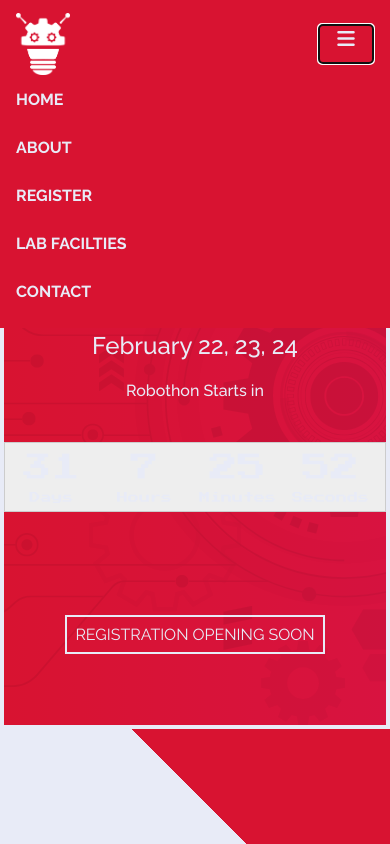
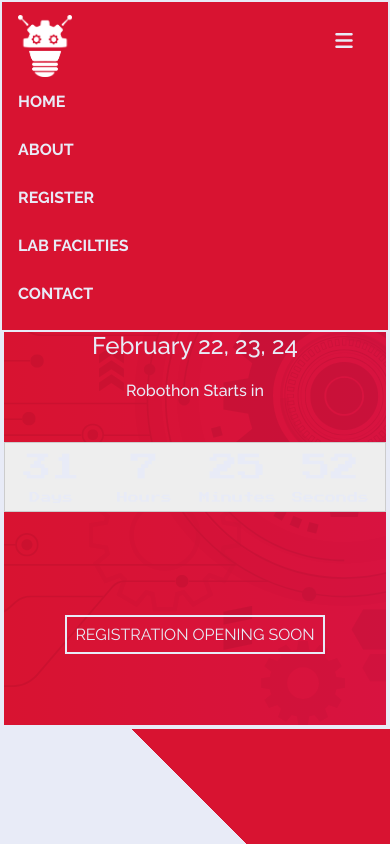
Before and after one commit to lallenfrancisl/robothon_5.0, a plain HTML site: page index.html in a window 390 px wide. Both pictures are taken after a click on the button "Toggle navigation". Shown: the top 844 px of the page. Drawn offline with Linux system fonts and the light colour scheme.

Commit message:
add border across navabar in mobile view for better clarity

```diff
--- a/css/main.css
+++ b/css/main.css
@@ -45,25 +45,19 @@
     width: 3.4rem;
 }
 
-.nav-link {
+.nav-link,
+.nav-link:hover {
     color: #e8ebf7;
     font-weight: 700;
     text-transform: uppercase;
-    transition-property: all;
-    transition-duration: 0.2s;
+    transition: all 0.2s;
     border-bottom: 8px solid transparent;
 }
 
-.nav-link:hover {
-    border-bottom-color: #e8ebf7;
-    color: #e8ebf7;
-}
 
 .navbar-toggler-icon {
     color: #e8ebf7;
 }
-
-navbar-toggler-icon {}
 
 .hero-main-card {
     background: #de1a1a center / cover no-repeat url("../img/techno-bg.svg");
@@ -98,8 +92,8 @@
 }
 
 #countdown-title {
-   font-size: 1em;
-   margin-top: 2vh;
+    font-size: 1em;
+    margin-top: 2vh;
 }
 
 .countdown {
@@ -134,7 +128,6 @@
 .register {
     text-align: center;
     text-transform: uppercase;
-/*     margin-bottom: 5vh; */
     margin-top: 5vh;
 }
 
@@ -226,7 +219,7 @@
     border: 2px solid #d81331;
     overflow: hidden;
     position: relative;
-/*     height: 100vh; */
+    /*     height: 100vh; */
     width: 100%;
     margin: 0;
     padding: 1%;
@@ -259,7 +252,8 @@
     margin-top: 6vh
 }
 
-.details-beta>p, .show-robothon-theme-beta {
+.details-beta>p,
+.show-robothon-theme-beta {
     background-color: #e6e6e9;
     width: 95%;
     line-height: 2.5;
@@ -292,6 +286,12 @@
     .navbar {
         background-color: transparent;
     }
+
+
+    .nav-link:hover {
+        border-bottom-color: #e8ebf7;
+        color: #e8ebf7;
+    }
 }
 
 @media (max-width: 768px) {
@@ -303,6 +303,18 @@
 
     .hero-main-card {
         margin-top: 6rem;
+    }
+
+    .navbar-toggler {
+        outline: none;
+    }
+
+    .navbar-toggler:focus {
+        outline: none;
+    }
+
+    .navbar {
+        border: 2px solid #e8ebf7;
     }
 }
 
```
